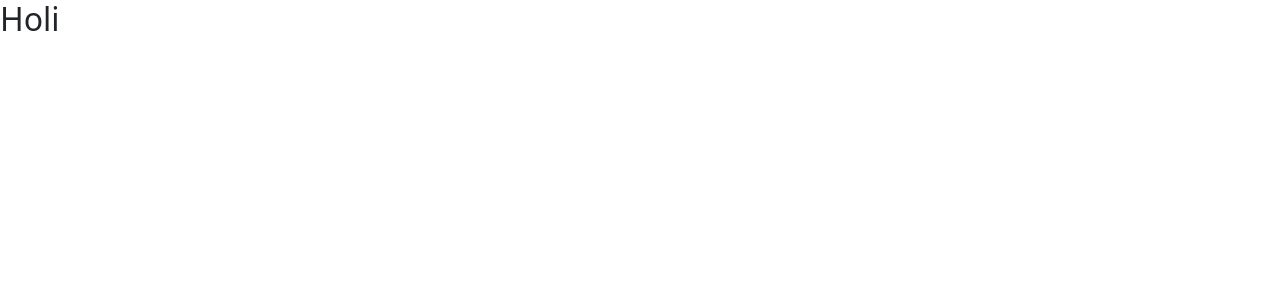
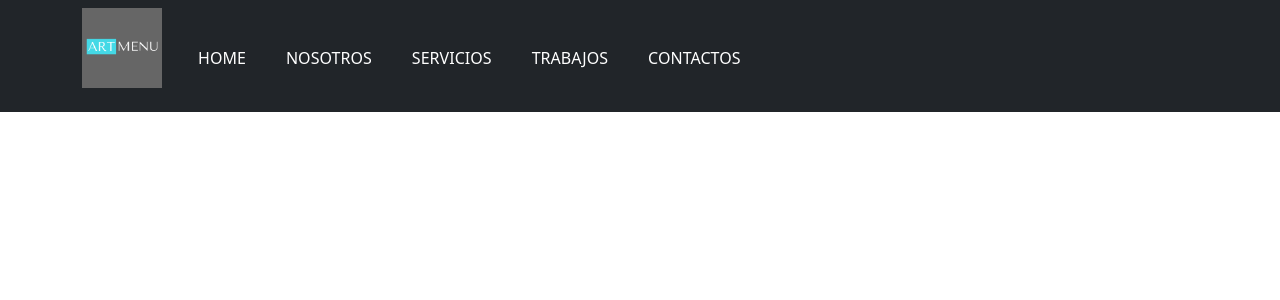
Before and after one commit to upsampling/web-site-personal, a React (Create React App) app: page / in a window 1280 px wide. Shown: the top 300 px of the page. Built offline with nearby package versions, Linux system fonts and the light colour scheme.

Commit message:
NavBar completed

```diff
--- a/package.json
+++ b/package.json
@@ -3,6 +3,9 @@
   "version": "0.1.0",
   "private": true,
   "dependencies": {
+    "@fortawesome/fontawesome-svg-core": "^1.2.35",
+    "@fortawesome/free-solid-svg-icons": "^5.15.3",
+    "@fortawesome/react-fontawesome": "^0.1.14",
     "@testing-library/jest-dom": "^5.14.1",
     "@testing-library/react": "^11.2.7",
     "@testing-library/user-event": "^12.8.3",
@@ -10,6 +13,7 @@
     "bootstrap": "^5.0.2",
     "react": "^17.0.2",
     "react-dom": "^17.0.2",
+    "react-fontawesome": "^1.7.1",
     "react-scripts": "4.0.3",
     "web-vitals": "^1.1.2"
   },
--- a/public/index.html
+++ b/public/index.html
@@ -39,5 +39,8 @@
       To begin the development, run `npm start` or `yarn start`.
       To create a production bundle, use `npm run build` or `yarn build`.
     -->
+    <script src="https://code.jquery.com/jquery-3.2.1.slim.min.js" integrity="sha384-KJ3o2DKtIkvYIK3UENzmM7KCkRr/rE9/Qpg6aAZGJwFDMVNA/GpGFF93hXpG5KkN" crossorigin="anonymous"></script>
+    <script src="https://cdnjs.cloudflare.com/ajax/libs/popper.js/1.12.9/umd/popper.min.js" integrity="sha384-ApNbgh9B+Y1QKtv3Rn7W3mgPxhU9K/ScQsAP7hUibX39j7fakFPskvXusvfa0b4Q" crossorigin="anonymous"></script>
+    <script src="https://maxcdn.bootstrapcdn.com/bootstrap/4.0.0/js/bootstrap.min.js" integrity="sha384-JZR6Spejh4U02d8jOt6vLEHfe/JQGiRRSQQxSfFWpi1MquVdAyjUar5+76PVCmYl" crossorigin="anonymous"></script>
   </body>
 </html>
--- a/src/App.css
+++ b/src/App.css
@@ -1,38 +1,51 @@
-.App {
-  text-align: center;
+@import url('https://fonts.googleapis.com/css2?family=Roboto+Condensed:wght@300&display=swap');
+
+:root{
+  --primary-white: #fff;
+  --primary-blue: #44d8e6;
+  --primary-dark: rgba(255, 255, 255, 0);
 }
 
-.App-logo {
-  height: 40vmin;
-  pointer-events: none;
+body{
+  font-family: "Roboto Condesed" sans-serif;
 }
 
-@media (prefers-reduced-motion: no-preference) {
-  .App-logo {
-    animation: App-logo-spin infinite 20s linear;
-  }
+/************* NAVBAR***************/
+
+.logo{
+  width: 5rem;
+
 }
 
-.App-header {
-  background-color: #282c34;
-  min-height: 100vh;
-  display: flex;
-  flex-direction: column;
-  align-items: center;
-  justify-content: center;
-  font-size: calc(10px + 2vmin);
-  color: white;
+/*--------- Menu links---------*/
+
+
+nav a.nav-link{
+  letter-spacing: 0.0375px;
+  cursor: pointer;
 }
 
-.App-link {
-  color: #61dafb;
+nav ul li{
+  text-transform: uppercase;
 }
 
-@keyframes App-logo-spin {
-  from {
-    transform: rotate(0deg);
-  }
-  to {
-    transform: rotate(360deg);
-  }
+.navbar-nav > li >a {
+  margin-right: 0.75rem;
+  margin-left: 0.75rem;
+  color: var(--primary-white) !important ;
+  border-top: 0.1875rem solid var(--primary-dark);
 }
+
+.navbar-brand{
+  max-width: 17.25rem;
+  padding: 0 !important;
+  height: 6rem !important;
+}
+
+.navbar-nav > li > a.active, .navbar-nav > li > a.active:focus{
+  border-top: 0.1875rem solid var(--primary-blue);
+}
+
+.navbar-nav > li > a:hover{
+  border-top: 0.1875rem solid var(--primary-blue);
+}
--- a/src/App.js
+++ b/src/App.js
@@ -1,10 +1,11 @@
 
 import './App.css';
 import "bootstrap/dist/css/bootstrap.min.css";
+import {Navbar} from './components/Navbar';
 
 function App() {
   return (
-    <h2>Holi</h2>
+    <Navbar />
   );
 }
 
--- /dev/null
+++ b/src/components/Navbar.js
@@ -0,0 +1,39 @@
+import React from 'react';
+import logo from "../logoArtMenu.png";
+// REACT FONTAWESOME
+import { FontAwesomeIcon } from '@fortawesome/react-fontawesome';
+import { faBars} from "@fortawesome/free-solid-svg-icons";
+
+
+export const Navbar = () => {
+    return (
+        <nav className="navbar navbar-expand-lg navbar-light bg-dark">
+            <div className="container">
+                <a className="navbar-brand" href="#"><img className="logo" src={logo} alt="logo..."/></a>
+                <button className="navbar-toggler" type="button" data-toggle="collapse" data-target="#navbarSupportedContent" aria-controls="navbarSupportedContent" aria-expanded="false" aria-label="Toggle navigation">
+                    <FontAwesomeIcon icon={faBars} style={ { color: "#fff"}} />
+                </button>
+
+                <div className="collapse navbar-collapse" id="navbarSupportedContent">
+                    <ul className="navbar-nav ml-auto">
+                        <li className="nav-item active">
+                            <a className="nav-link" href="#">Home <span className="sr-only">(current)</span></a>
+                        </li>
+                        <li className="nav-item">
+                            <a className="nav-link" href="#">Nosotros</a>
+                        </li>
+                        <li className="nav-item">
+                            <a className="nav-link" href="#">Servicios</a>
+                        </li>
+                        <li className="nav-item">
+                            <a className="nav-link" href="#">Trabajos</a>
+                        </li>
+                        <li className="nav-item">
+                            <a className="nav-link" href="#">Contactos</a>
+                        </li>
+                    </ul>
+                </div>
+            </div>
+        </nav>
+    )
+}
```
Also changed, not shown: src/logoArtMenu.png (added), 1 other file (tests, documents, lock files or other folders).
